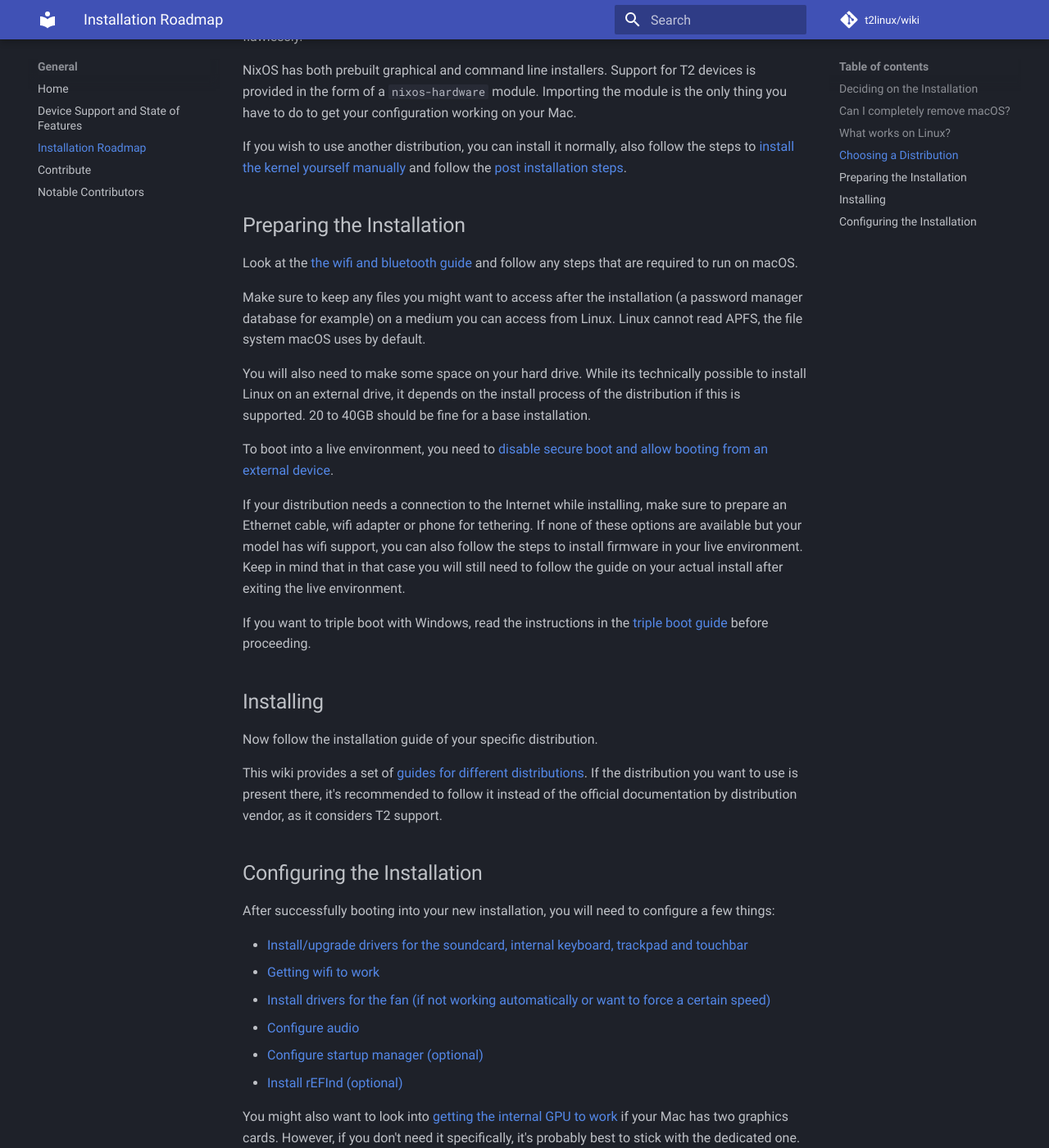
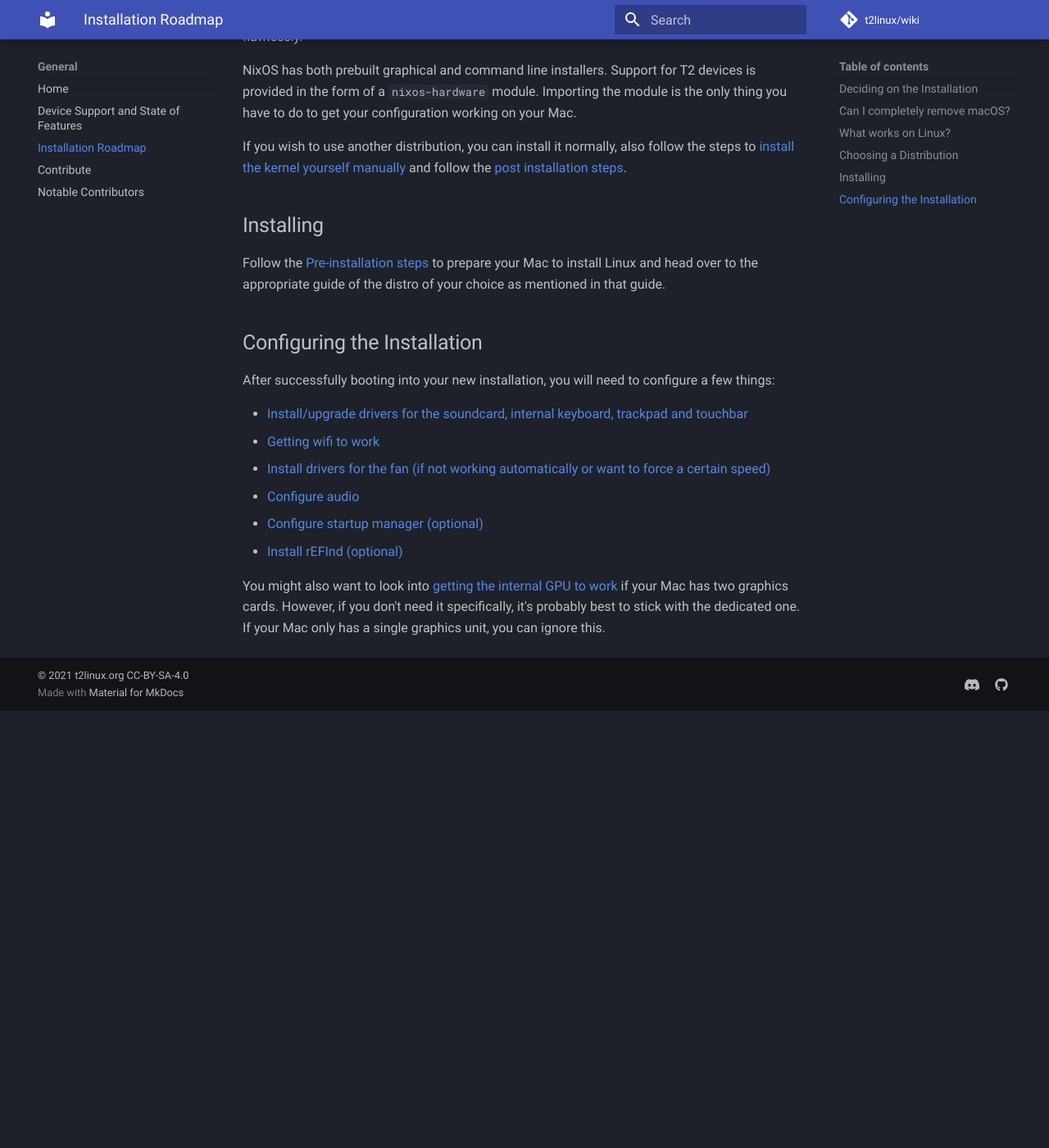
Before and after one commit to t2linux/wiki, an MkDocs documentation site: the page built from docs/roadmap.md, in a window 1280 px wide and 1400 px high, scrolled down 1670 px. Shown: the whole window at 82% size. Built offline with MkDocs 1.6.1 and Material for MkDocs 9.7.7, drawn with Linux system fonts in a browser that asks for light colours; comment, search, counter and statistics services are not loaded; after the commit the page ends 2537 px from its top, so only the background shows below that.

Commit message:
Roadmap : Link the Pre-installed guide

```diff
--- a/docs/roadmap.md
+++ b/docs/roadmap.md
@@ -50,27 +50,9 @@ Importing the module is the only thing you have to do to get your configuration
 
 If you wish to use another distribution, you can install it normally, also follow the steps to [install the kernel yourself manually](https://wiki.t2linux.org/guides/kernel/) and follow the [post installation steps](https://wiki.t2linux.org/roadmap/#configuring-the-installation).
 
-## Preparing the Installation
-
-Look at the [the wifi and bluetooth guide](https://wiki.t2linux.org/guides/wifi/) and follow any steps that are required to run on macOS.
-
-Make sure to keep any files you might want to access after the installation (a password manager database for example) on a medium you can access from Linux. Linux cannot read APFS, the file system macOS uses by default.
-
-You will also need to make some space on your hard drive. While its technically possible to install Linux on an external drive, it depends on the install process of the distribution if this is supported. 20 to 40GB should be fine for a base installation.
-
-To boot into a live environment, you need to [disable secure boot and allow booting from an external device](https://support.apple.com/en-us/HT208198).
-
-If your distribution needs a connection to the Internet while installing, make sure to prepare an Ethernet cable, wifi adapter or
-phone for tethering. If none of these options are available but your model has wifi support, you can also follow the steps to install firmware in your live environment. Keep in mind that in that case you will still need to follow the guide on your actual install after exiting
-the live environment.
-
-If you want to triple boot with Windows, read the instructions in the [triple boot guide](https://wiki.t2linux.org/guides/windows/) before proceeding.
-
 ## Installing
 
-Now follow the installation guide of your specific distribution.
-
-This wiki provides a set of [guides for different distributions](https://wiki.t2linux.org/distributions/overview/). If the distribution you want to use is present there, it's recommended to follow it instead of the official documentation by distribution vendor, as it considers T2 support.
+Follow the [Pre-installation steps](https://wiki.t2linux.org/guides/preinstall) to prepare your Mac to install Linux and head over to the appropriate guide of the distro of your choice as mentioned in that guide.
 
 ## Configuring the Installation
 
```
